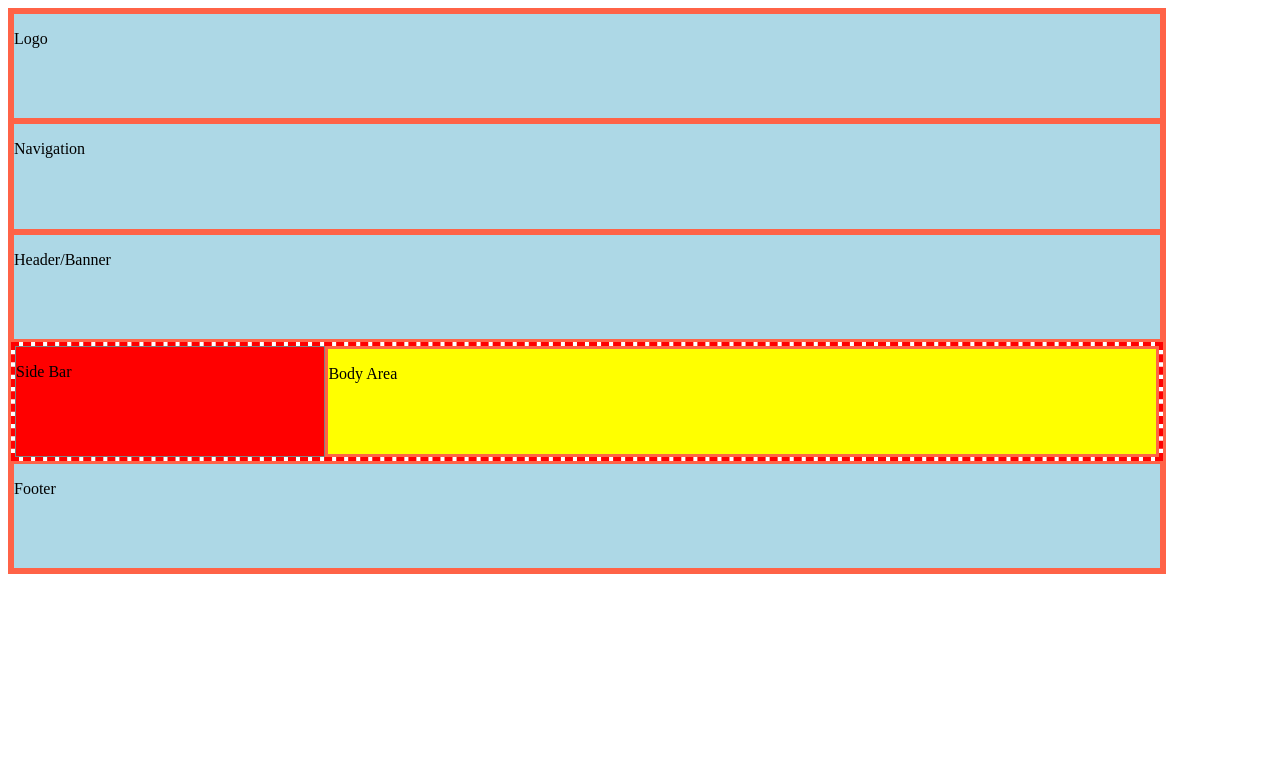
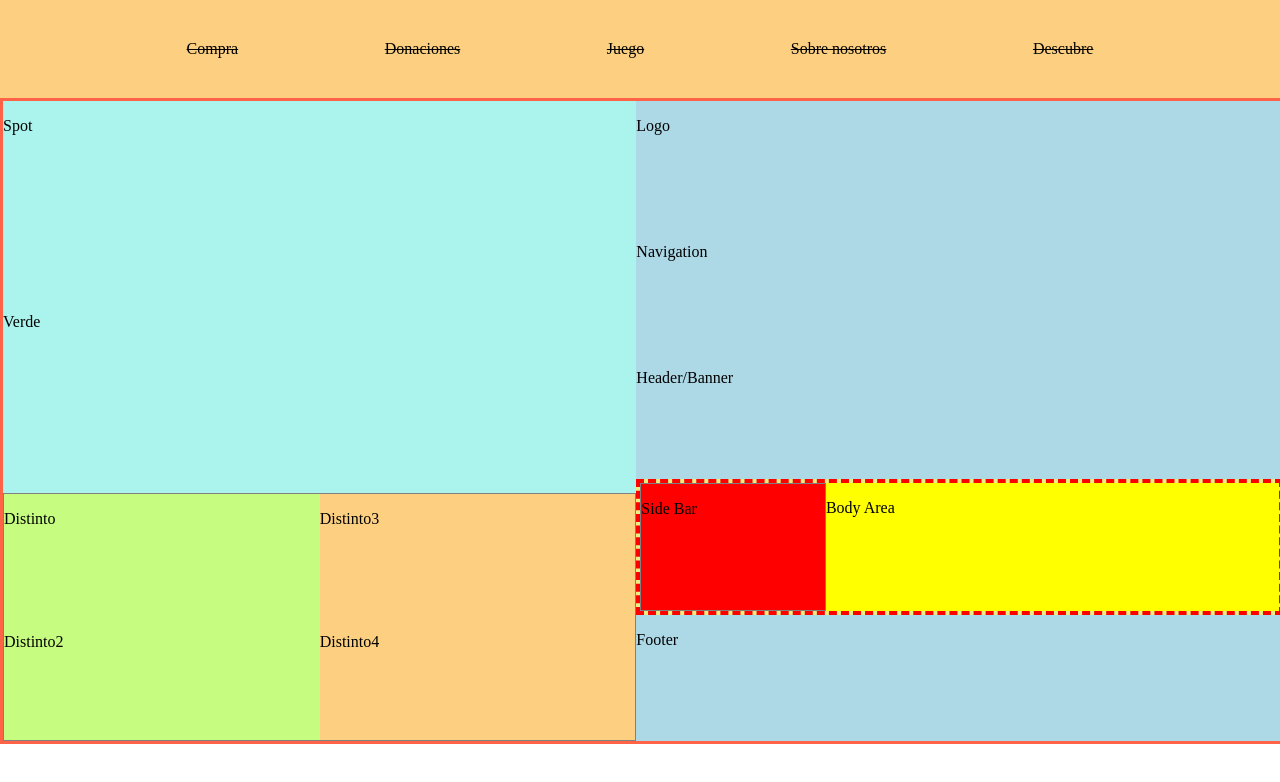
Before and after one commit to Adrianramipiramide/estilos, a plain HTML site: page index.html in a window 1280 px wide. Drawn offline with Linux system fonts and the light colour scheme.

Commit message:
top grid

```diff
--- a/index.html
+++ b/index.html
@@ -14,7 +14,33 @@
     />
   </head>
   <body>
+    <header>
+      <nav>
+        <a href="">Compra</a>
+        <a href="">Donaciones</a>
+        <a href="">Juego</a>
+        <a href="">Sobre nosotros</a>
+        <a href="">Descubre</a>
+      </nav>
+    </header>
+
     <div class="container">
+      <div class="columna1">
+        <div class="spot"><p>Spot</p></div>
+        <div class="verde"><p>Verde</p></div>
+        <div class="distinto">
+          <div class="c1Distinto">
+            <div><p>Distinto</p></div>
+            <div><p>Distinto2</p></div>
+          </div>
+          <div class="c2Distinto">
+            <div><p>Distinto3</p></div>
+            <div><p>Distinto4</p></div>
+          </div>
+        </div>
+      </div>
+
+      <div class="columna2">
         <div class="apartado">
           <p>Logo</p>
         </div>
@@ -36,5 +62,6 @@
           <p>Footer</p>
         </div>
       </div>
+    </div>
   </body>
 </html>
--- a/styles/layout.css
+++ b/styles/layout.css
@@ -4,19 +4,31 @@
  margin: 0;
 
 }
+body{
+    margin:0;
+}
 
-div{
-    border: solid tomato 3px;
+nav{
+    background-color: var(--color-nav);
+    display: flex;
+    justify-content: space-evenly;
+
+    padding: 5vh;
+}
+
+a{
+    text-decoration:  line-through;
+    color: black;
 }
 
 .container{
      display: grid;
-     width:90vw;
-     height: 70vh;
+     width:100vw;
+     height: 80vh;
 
-     grid-template-columns: 1;
+     grid-template-columns: 2;
      grid-template-rows: 5;
-
+     border: solid tomato 3px;
 }
 
 .apartadoDoble{
@@ -41,3 +53,61 @@ background-color: yellow;
 .apartado{
     background-color: lightblue;
 }
+
+.columna1{
+    display: grid;
+    grid-column-start:1 ;
+    grid-column-end: 2;
+        background-color: rgb(171, 243, 237);
+
+}
+
+.columna2{
+    display: grid;
+    grid-column-start: 2;
+    grid-column-end: 3;
+        background-color: rgb(236, 238, 128);
+
+}
+
+.verde{
+    display: grid;
+    grid-row: 2/3;
+
+}
+
+.spot{
+    display: grid;
+grid-row: 1/2;
+
+}
+
+.distinto {
+    grid-row: 3/4;
+
+    display: grid;
+
+    grid-template-columns: 2;
+    grid-template-rows: 2;
+    background-color: unset;
+    background-color: var(--color-chulo);
+       border:var(--borde-tristoncio);
+}
+
+.c1Distinto{
+    display: grid;
+    grid-column:1/2;
+
+    background-color: unset;
+        background-color: var(--color-chulo);
+}
+
+.c2Distinto{
+    display: grid;
+    grid-column: 2/3;
+
+        background-color: unset;
+            background-color: var(--color-nav);
+
+
+}
--- a/styles/root.css
+++ b/styles/root.css
@@ -5,6 +5,9 @@
 
     --borde-flama: dashed red 4px;
     --borde-tristoncio: solid gray 1px;
+    --color-nav: rgb(252, 208, 128);
+    --color-chulo: rgb(198, 252, 128);
+    --color-amarillo: rgb(234, 255, 114);
     border-radius: 3px;
 
 }
```
Lines whose indentation alone changed are shown as unchanged.
